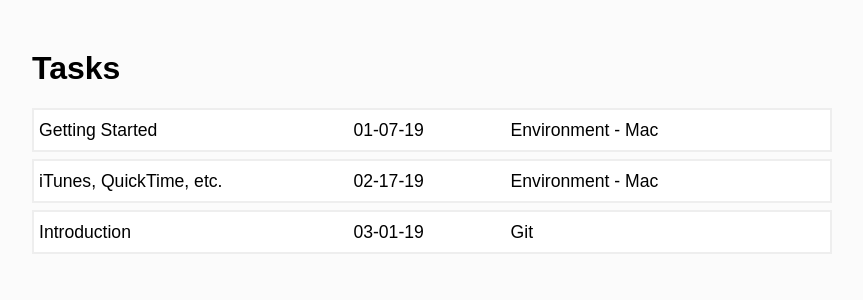
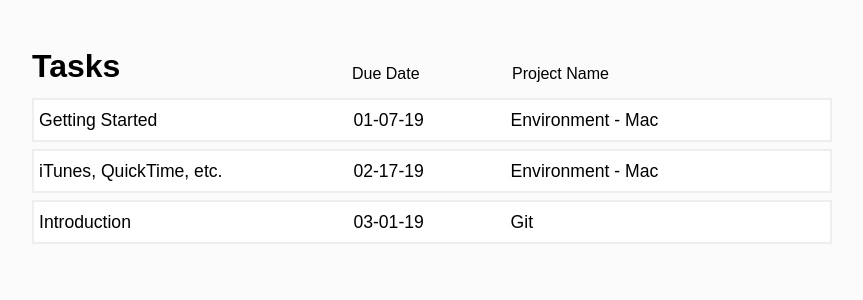
Before and after one commit to daniellequevedo/project-manager, a React (Create React App) app: page / in a window 1280 px wide. Shown: the top 300 px of the page, without its empty margins (208-1071 px from the left). Built offline with nearby package versions, Linux system fonts and the light colour scheme.

Commit message:
added task page headers

```diff
--- a/src/App.css
+++ b/src/App.css
@@ -53,6 +53,7 @@
 
 .list {
   padding-left: 0;
+  clear: left;
 }
 
 .list-item {
@@ -79,3 +80,33 @@
   width: 18%;
   margin-right: 2%;
 }
+
+/********************/
+/*   HEADER STYLES  */
+/********************/
+
+.table-headers {
+  display: flex;
+  align-items: flex-end;
+}
+
+.table-headers h1,
+.table-headers span {
+  float: left;
+  margin: 0px;
+  line-height: 1em;
+}
+
+.table-headers h1 {
+  width: 38%;
+  margin-right: 2%;
+}
+
+.table-headers span:nth-child(2) {
+  width: 18%;
+  margin-right: 2%;
+}
+
+.table-headers span:nth-child(3) {
+  width: 40%;
+}
--- a/src/containers/TasksPage.js
+++ b/src/containers/TasksPage.js
@@ -5,7 +5,11 @@
 function TasksPage() {
     return (
         <React.Fragment>
-            <h1>Tasks</h1>
+            <div className="table-headers">
+                <h1>Tasks</h1>
+                <span>Due Date</span>
+                <span>Project Name</span>
+            </div>
             <ul className="list">
                 {data.map( (project) => {
                     return project.project_tasks.map( (task) => {
@@ -23,6 +27,4 @@
     );
 }
 
-// return <TaskSummary key={project.project_id} task_name={project.project_name} task_due_date={0} />
-
 export default TasksPage;
```
Also changed, not shown: src/data/data.js (+0 -33 lines).
